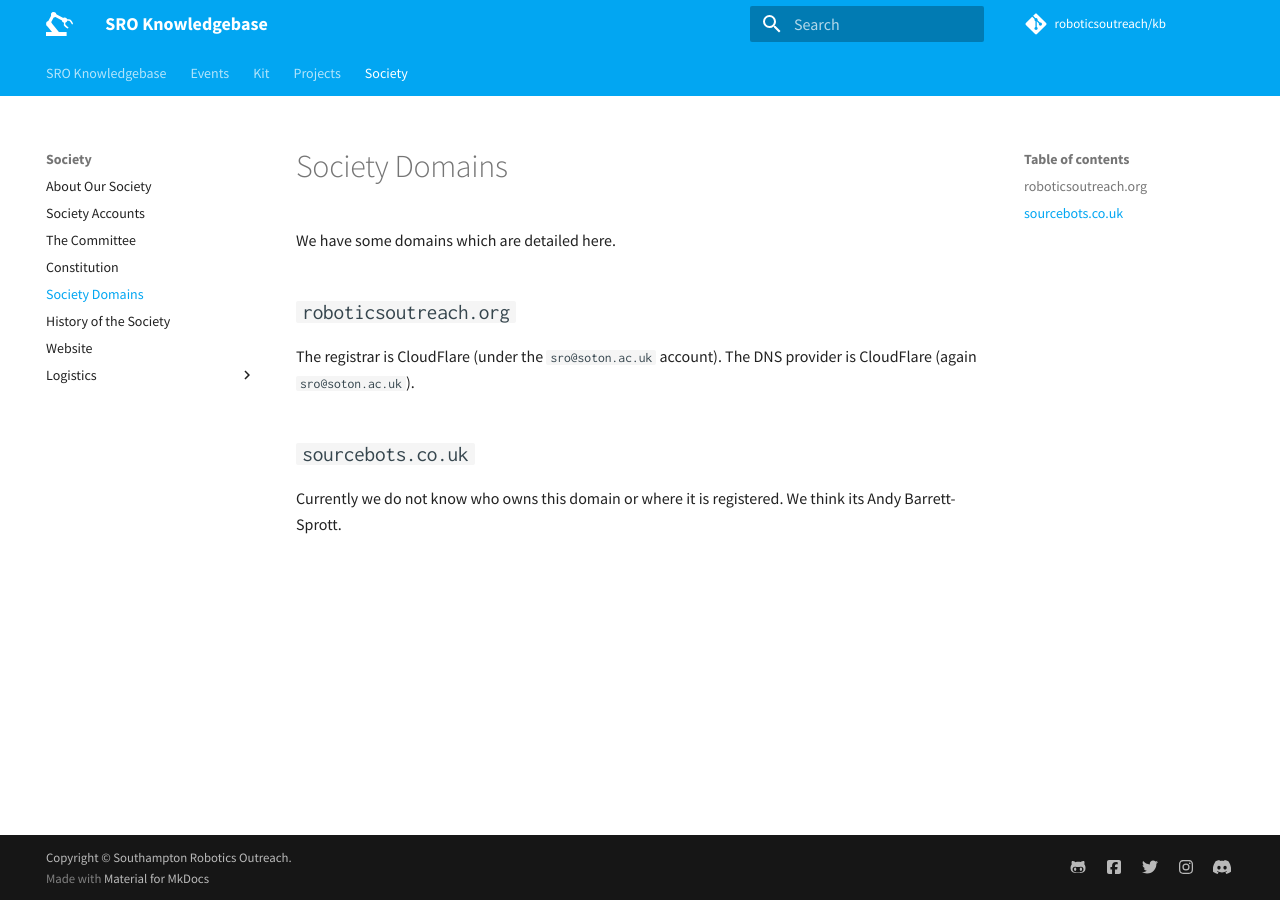
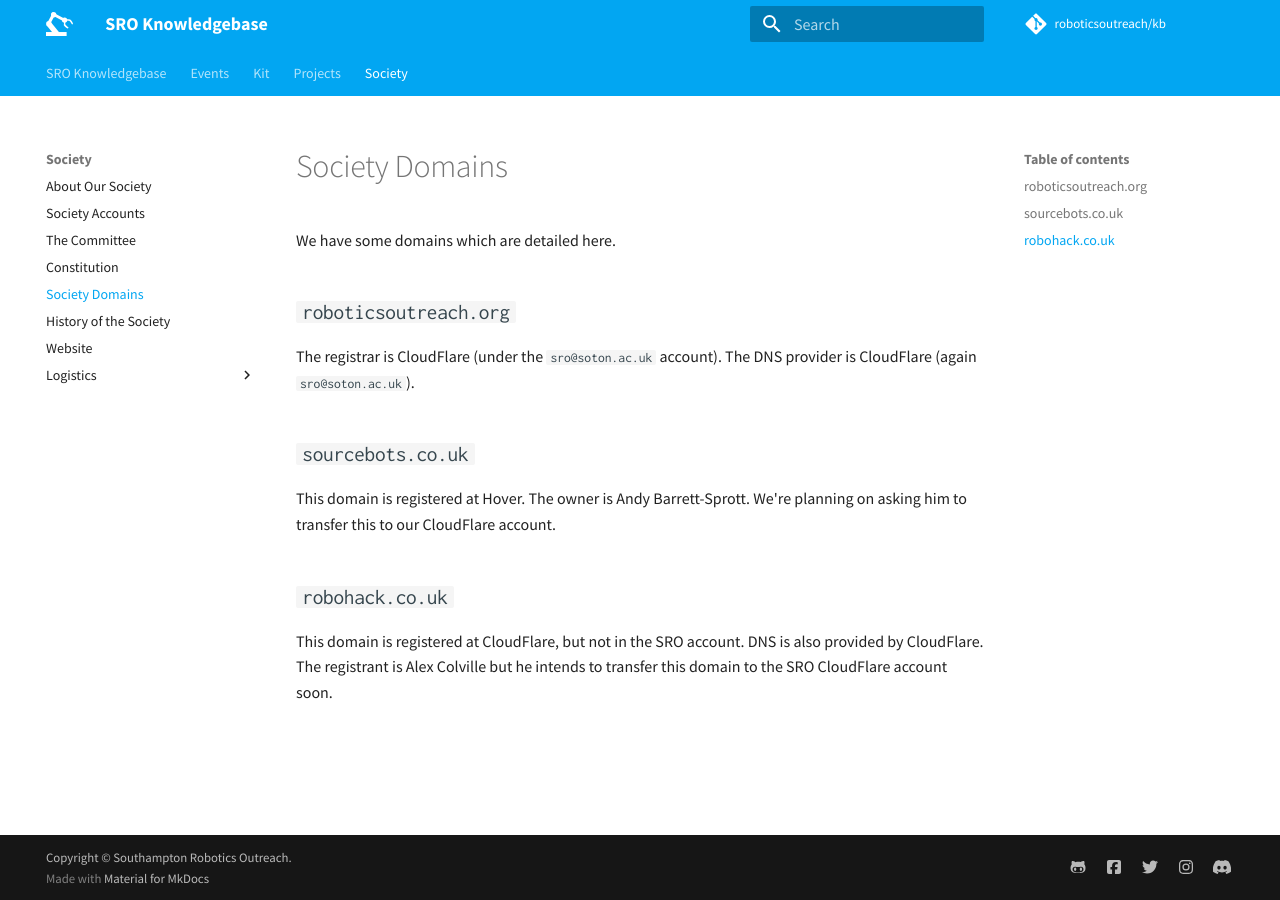
Before and after one commit to roboticsoutreach/kb, an MkDocs documentation site: the page built from docs/society/domains.md, in a window 1280 px wide. Built offline with MkDocs 1.6.1 and Material for MkDocs 9.7.7, drawn with Linux system fonts in a browser that asks for light colours; comment, search, counter and statistics services are not loaded.

Commit message:
feat: add robohack and change SB registrar details

```diff
--- a/docs/society/domains.md
+++ b/docs/society/domains.md
@@ -8,4 +8,8 @@ The registrar is CloudFlare (under the `sro@soton.ac.uk` account). The DNS provi
 
 ## `sourcebots.co.uk`
 
-Currently we do not know who owns this domain or where it is registered. We think its Andy Barrett-Sprott.
+This domain is registered at Hover. The owner is Andy Barrett-Sprott. We're planning on asking him to transfer this to our CloudFlare account.
+
+## `robohack.co.uk`
+
+This domain is registered at CloudFlare, but not in the SRO account. DNS is also provided by CloudFlare. The registrant is Alex Colville but he intends to transfer this domain to the SRO CloudFlare account soon.
```
